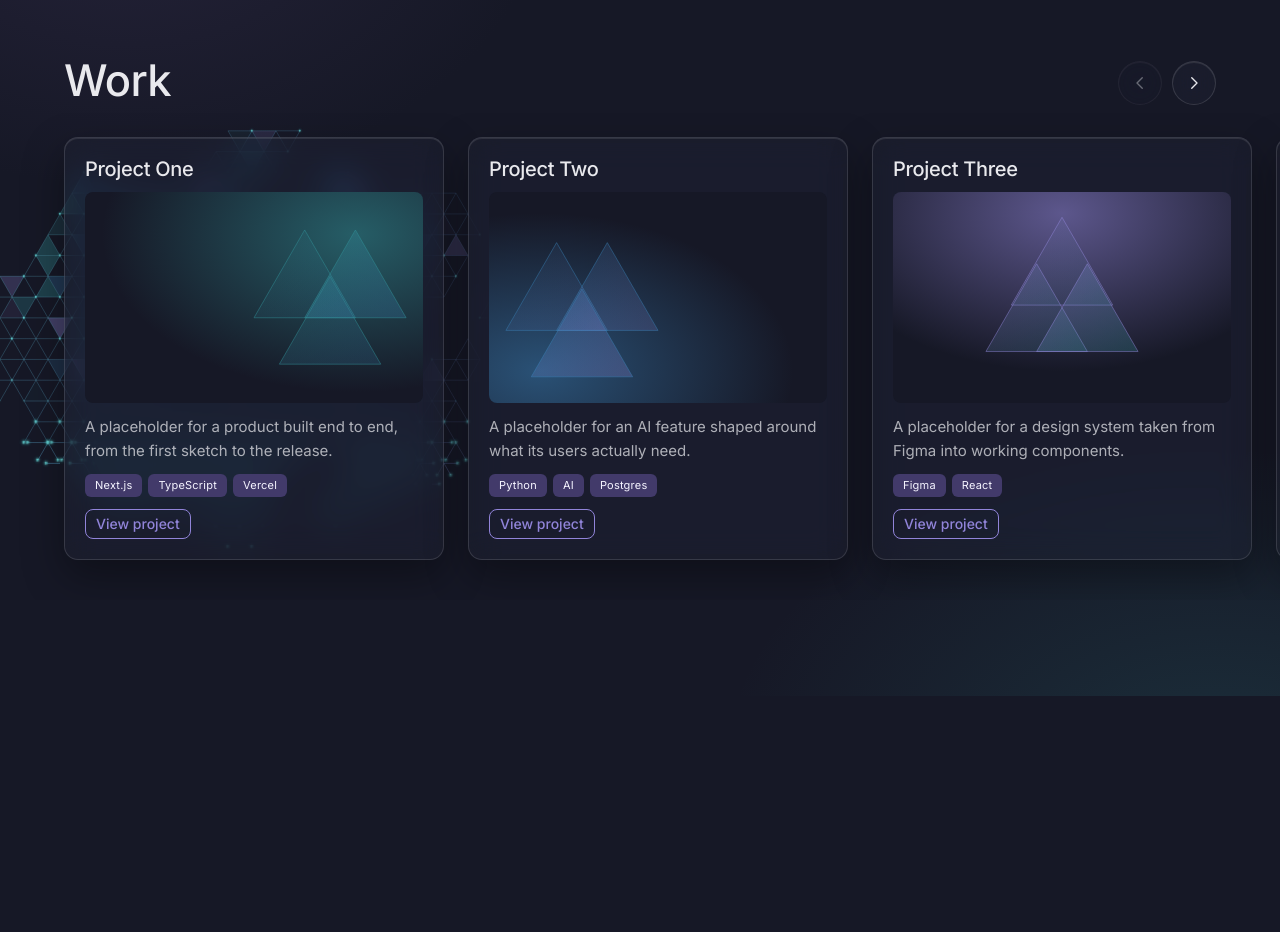
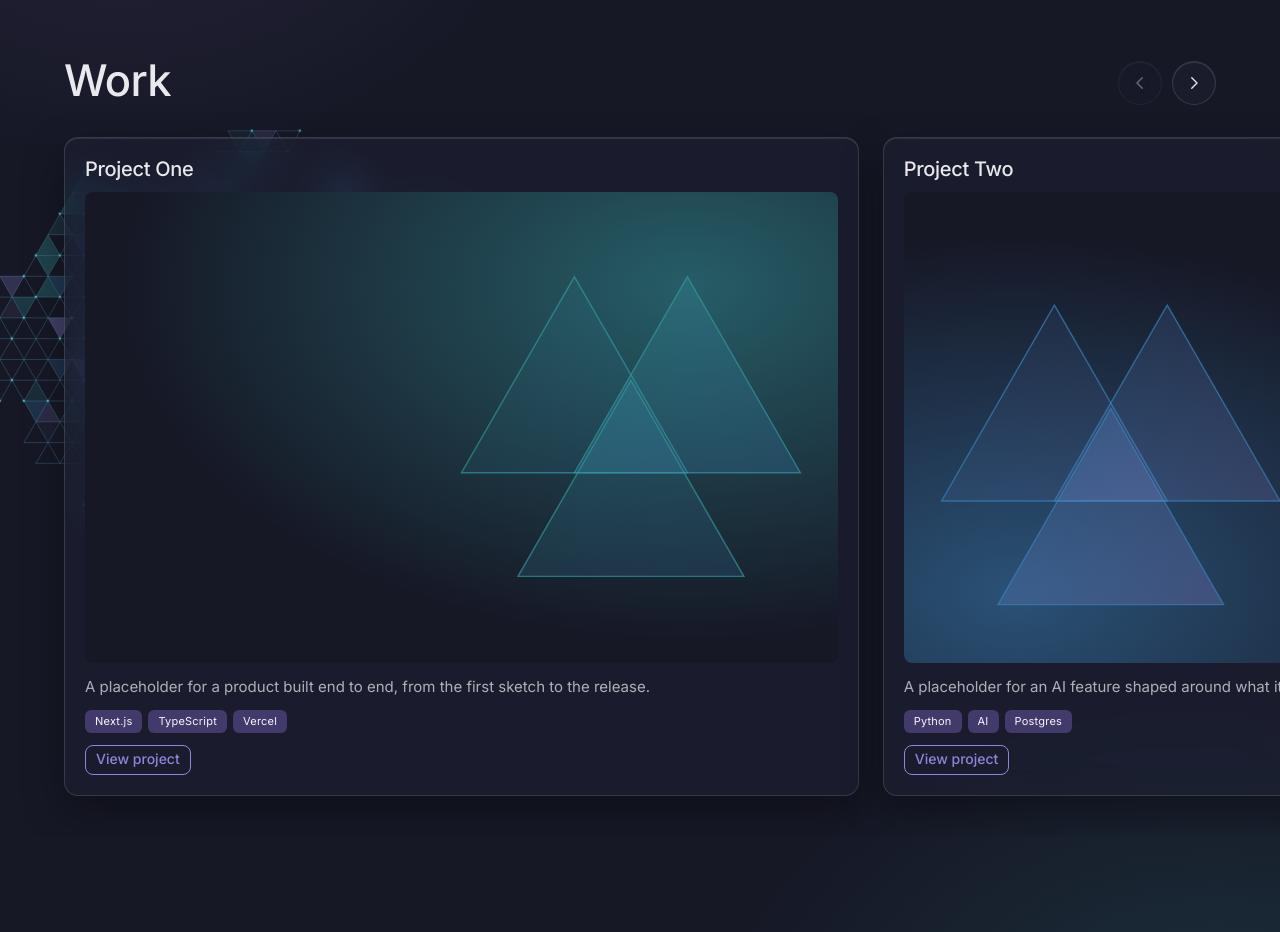
Before and after one commit to 7xrobin/robinPortfolio, a Next.js app: page / in a window 1280 px wide. Shown: the part 840-1772 px from the top of the page. Before the commit the page ends 1536 px from the top, so only its background shows below. Built offline with nearby package versions, Linux system fonts and the light colour scheme.

Commit message:
style: widen the project cards to a card and a half per row

```diff
--- a/components/Work.module.css
+++ b/components/Work.module.css
@@ -73,6 +73,7 @@
    peek in from the edge; scroll-padding keeps snapped cards aligned with
    the heading. Vertical padding leaves room for the cards' shadows. */
 .track {
+  container-type: inline-size;
   display: flex;
   gap: 24px;
   overflow-x: auto;
@@ -86,9 +87,11 @@
   scrollbar-color: color-mix(in srgb, var(--color-text) 24%, transparent) transparent;
 }
 
-/* Glass: a translucent surface that blurs whatever sits behind it. */
+/* Glass: a translucent surface that blurs whatever sits behind it. A card
+   and a half fill the row: the row shows from the first card's left edge
+   (one side padding in) to its own right edge. */
 .card {
-  flex: 0 0 clamp(280px, 32vw, 380px);
+  flex: 0 0 calc((100cqi + var(--work-pad) - 24px) / 1.5);
   scroll-snap-align: start;
   display: flex;
   flex-direction: column;
```
